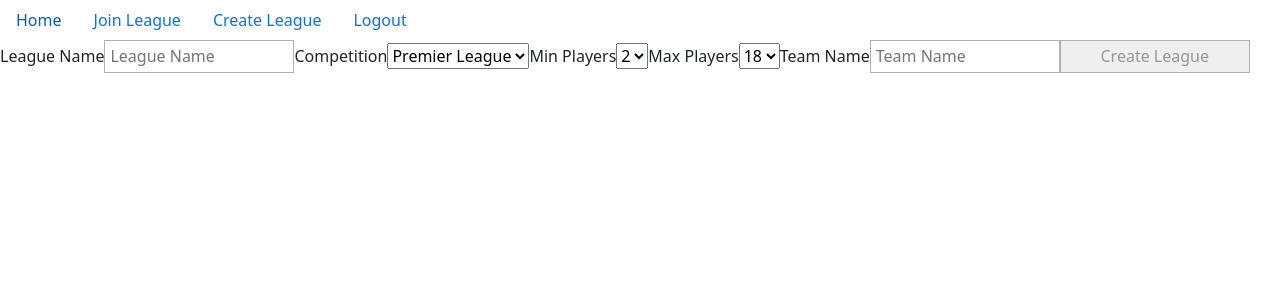
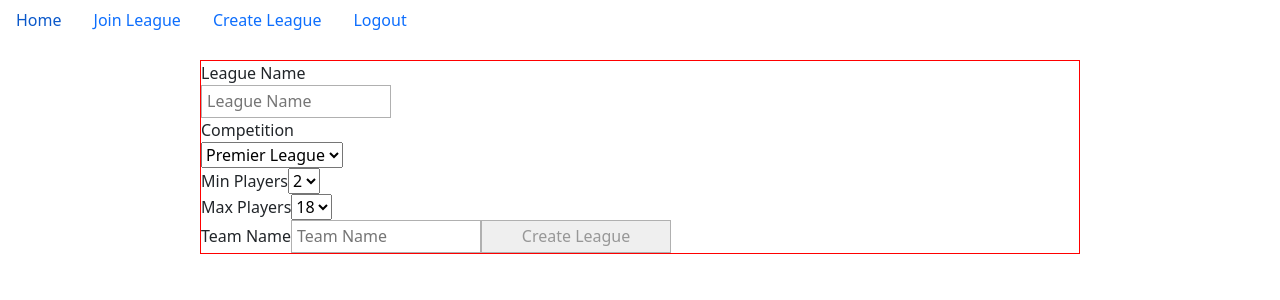
Before and after one commit to zechariasmengis/fe-pl-pick-em, a React (Create React App) app: page /create-league in a window 1280 px wide. Shown: the top 300 px of the page. Built offline with nearby package versions, Linux system fonts and the light colour scheme.

Commit message:
starting work on signup/login functionality

```diff
--- a/src/App.js
+++ b/src/App.js
@@ -7,6 +7,7 @@ import Home from './components/home/Home'
 import LeagueHome from './components/leaguehome/LeagueHome';
 import MyGWPicks from './components/mygwpicks/MyGWPicks'
 import CreateLeague from './components/createleague/CreateLeague';
+import Signup from './components/signup/Signup';
 
 function App() {
   return (
@@ -17,6 +18,7 @@ function App() {
         <Route path="/league" element={<LeagueHome />} />
         <Route path="/mygwpicks" element={<MyGWPicks />} />
         <Route path="/create-league" element={<CreateLeague />} />
+        <Route path="/signup" element={<Signup />} />
       </Routes>
       {/* <Home/> */}
     </div>
--- a/src/components/createleague/CreateLeague.js
+++ b/src/components/createleague/CreateLeague.js
@@ -1,30 +1,35 @@
 import React, { useState } from 'react';
+import '../../css/CreateLeague.css'
 
 function CreateLeague() {
 
     return(
         <div className="create-league-body">
             <form>
-                <label for="">League Name</label>
-                <input type="text" placeholder="League Name" />
-                <label for="">Competition</label>
+                <label for="">League Name</label><br/>
+                <input type="text" placeholder="League Name" /><br/>
+                <label for="">Competition</label><br/>
                 <select>
                     <option>Premier League</option>
                     <option>La Liga</option>
                     <option>Bundesliga</option>
-                </select>
+                </select><br/>
+                <div>
                     <label for="">Min Players</label>
                     <select>
                         <option>2</option>
                         <option>3</option>
                         <option>4</option>
                     </select>
+                </div>
+                <div>
                     <label for="">Max Players</label>
                     <select>
                         <option>18</option>
                         <option>19</option>
                         <option>20</option>
                     </select>
+                </div>
                 <label for="">Team Name</label>
                 <input type="text" placeholder="Team Name" />
                 <input type="submit" value="Create League"/>
--- /dev/null
+++ b/src/components/signup/Signup.js
@@ -0,0 +1,24 @@
+import React, { useState } from 'react';
+
+function Signup() {
+
+    return(
+        <div className="signup-body">
+            <form>
+                <label>Username</label>
+                <input type="text"></input>
+                <label>First Name</label>
+                <input type="text"></input>
+                <label>Last Name</label>
+                <input type="text"></input>
+                <label>Email</label>
+                <input type="email" id="email" name="email"></input>
+                <label>Password</label>
+                <input type="password"></input>
+                <input type="submit" value="Create Account"/>
+            </form>
+        </div>
+    )
+}
+
+export default Signup;
--- /dev/null
+++ b/src/css/CreateLeague.css
@@ -0,0 +1,6 @@
+.create-league-body {
+    border: 1px solid red;
+    margin: 20px 200px 0 200px;
+    display: flex;
+    flex-wrap: wrap;
+}
```
Lines whose indentation alone changed are shown as unchanged.
